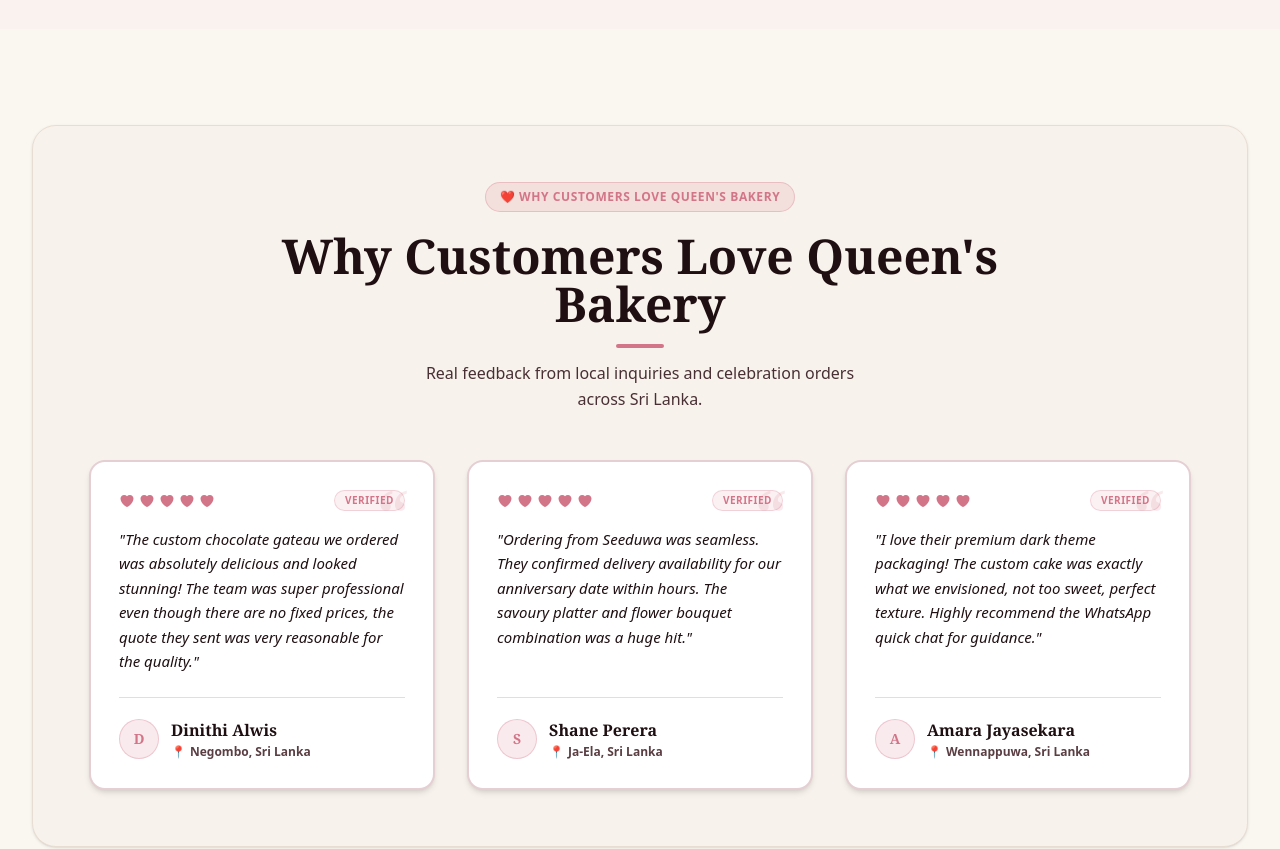
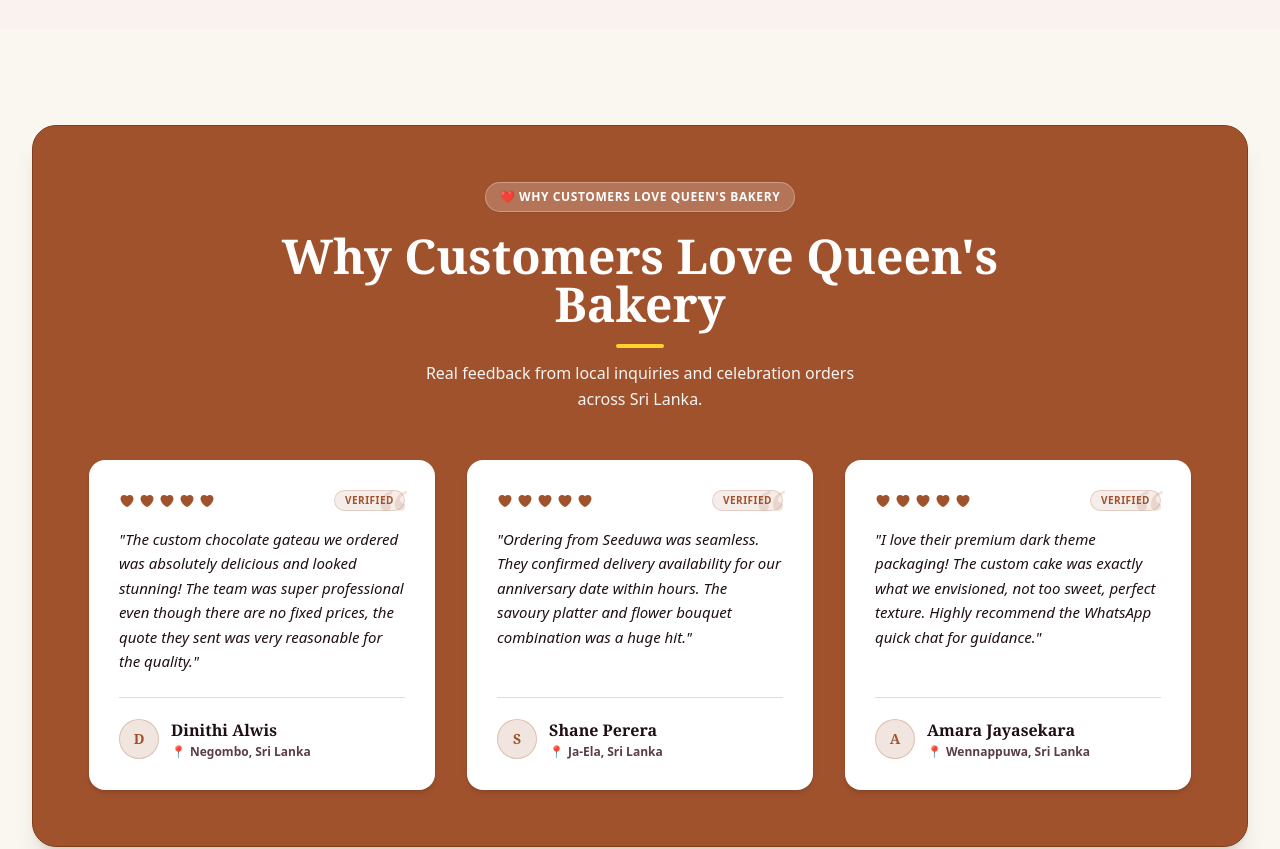
Before and after one commit to Imasha3/queens-bakery, a Next.js app: page / in a window 1280 px wide. Shown: the part 3200-4049 px from the top of the page. Built offline with nearby package versions, Linux system fonts and the light colour scheme; no server answers; the database is empty.

Commit message:
Apply Sienna #A0522D color theme to customer feedback box

```diff
--- a/src/components/SocialSection.tsx
+++ b/src/components/SocialSection.tsx
@@ -16,16 +16,16 @@
       <div className="mx-auto max-w-7xl px-4 sm:px-6 lg:px-8 space-y-20">
 
         {/* Highlighted Reviews Section */}
-        <div className="relative rounded-3xl bg-[#F8F2EC] dark:bg-[#1E1114]/90 border border-[#E8DDD2] dark:border-primary/25 p-6 sm:p-10 md:p-14 shadow-sm">
+        <div className="relative rounded-3xl bg-[#A0522D] dark:bg-[#783617] border border-[#823E1C] dark:border-[#5C2B14] p-6 sm:p-10 md:p-14 shadow-xl overflow-hidden">
           <div className="text-center max-w-3xl mx-auto mb-12">
-            <span className="inline-flex items-center gap-1.5 px-3.5 py-1.5 rounded-full text-xs font-bold uppercase tracking-wider bg-primary/15 text-primary border border-primary/30 mb-3">
+            <span className="inline-flex items-center gap-1.5 px-3.5 py-1.5 rounded-full text-xs font-bold uppercase tracking-wider bg-white/20 text-white border border-white/30 mb-3 shadow-xs">
               ❤️ {t('trust.title')}
             </span>
-            <h2 className="font-serif text-3xl md:text-4xl lg:text-5xl font-bold text-[#1F0F12] dark:text-[#FFF0F3] mt-2">
+            <h2 className="font-serif text-3xl md:text-4xl lg:text-5xl font-bold text-white mt-2">
               {t('trust.title')}
             </h2>
-            <div className="h-1 w-12 bg-primary mx-auto mt-4 rounded-full" />
-            <p className="text-sm md:text-base font-medium text-[#482F33] dark:text-[#E2D0D4] mt-3 max-w-md mx-auto leading-relaxed">
+            <div className="h-1 w-12 bg-amber-300 mx-auto mt-4 rounded-full" />
+            <p className="text-sm md:text-base font-medium text-stone-100 dark:text-stone-200 mt-3 max-w-md mx-auto leading-relaxed">
               Real feedback from local inquiries and celebration orders across Sri Lanka.
             </p>
           </div>
@@ -34,24 +34,24 @@
             {reviews.map((rev) => (
               <div
                 key={rev.name}
-                className="flex flex-col justify-between p-7 rounded-2xl bg-white dark:bg-[#180E10] border-2 border-[#E5CFD3] dark:border-primary/30 hover:border-primary/60 shadow-md hover:shadow-xl transition-all duration-300 hover:-translate-y-1 relative group"
+                className="flex flex-col justify-between p-7 rounded-2xl bg-white dark:bg-[#1E1114] border-2 border-white/20 dark:border-white/10 shadow-md hover:shadow-2xl transition-all duration-300 hover:-translate-y-1 relative group"
               >
                 {/* Large Background Quote mark */}
-                <span className="absolute top-4 right-6 text-7xl font-serif text-primary/15 group-hover:text-primary/25 transition-colors select-none pointer-events-none">
+                <span className="absolute top-4 right-6 text-7xl font-serif text-[#A0522D]/15 dark:text-primary/20 group-hover:text-[#A0522D]/25 transition-colors select-none pointer-events-none">
                   “
                 </span>
 
                 <div className="space-y-4 relative z-10">
                   {/* Rating Accent Bar */}
                   <div className="flex items-center justify-between">
-                    <div className="flex gap-1 text-primary">
+                    <div className="flex gap-1 text-[#A0522D] dark:text-primary">
                       {[...Array(5)].map((_, i) => (
                         <svg key={i} xmlns="http://www.w3.org/2000/svg" viewBox="0 0 24 24" fill="currentColor" className="w-4 h-4">
                           <path d="M11.645 20.91l-.007-.003-.022-.012a15.247 15.247 0 01-.383-.218 25.18 25.18 0 01-4.244-3.17C4.688 15.36 2.25 12.174 2.25 8.25 2.25 5.322 4.714 3 7.688 3A5.5 5.5 0 0112 5.052 5.5 5.5 0 0116.313 3c2.973 0 5.437 2.322 5.437 5.25 0 3.925-2.438 7.111-4.739 9.256a25.175 25.175 0 01-4.244 3.17 15.247 15.247 0 01-.383.219l-.022.012-.007.004-.003.001a.752.752 0 01-.704 0l-.003-.001z" />
                         </svg>
                       ))}
                     </div>
-                    <span className="text-[10px] font-bold uppercase tracking-wider text-primary bg-primary/10 border border-primary/25 rounded-full px-2.5 py-0.5">
+                    <span className="text-[10px] font-bold uppercase tracking-wider text-[#A0522D] dark:text-primary bg-[#A0522D]/10 dark:bg-primary/10 border border-[#A0522D]/20 dark:border-primary/25 rounded-full px-2.5 py-0.5">
                       Verified
                     </span>
                   </div>
@@ -64,7 +64,7 @@
 
                 {/* Author Info Bar */}
                 <div className="border-t border-[#ECDADB] dark:border-border/80 pt-5 mt-6 flex items-center gap-3">
-                  <div className="w-10 h-10 rounded-full flex items-center justify-center bg-primary/15 text-primary border border-primary/30 font-serif font-bold text-sm shrink-0">
+                  <div className="w-10 h-10 rounded-full flex items-center justify-center bg-[#A0522D]/15 text-[#A0522D] dark:bg-primary/20 dark:text-primary border border-[#A0522D]/25 dark:border-primary/30 font-serif font-bold text-sm shrink-0">
                     {rev.name.charAt(0)}
                   </div>
                   <div>
```
